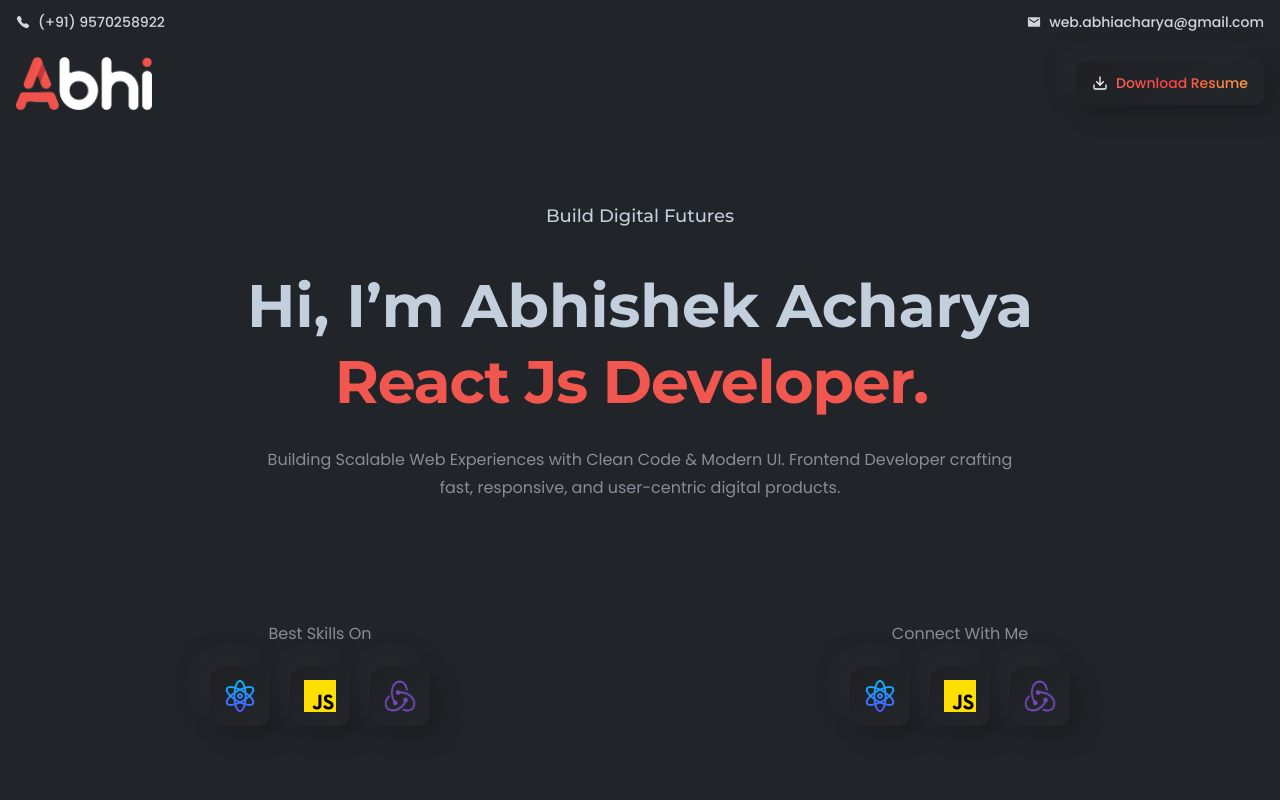
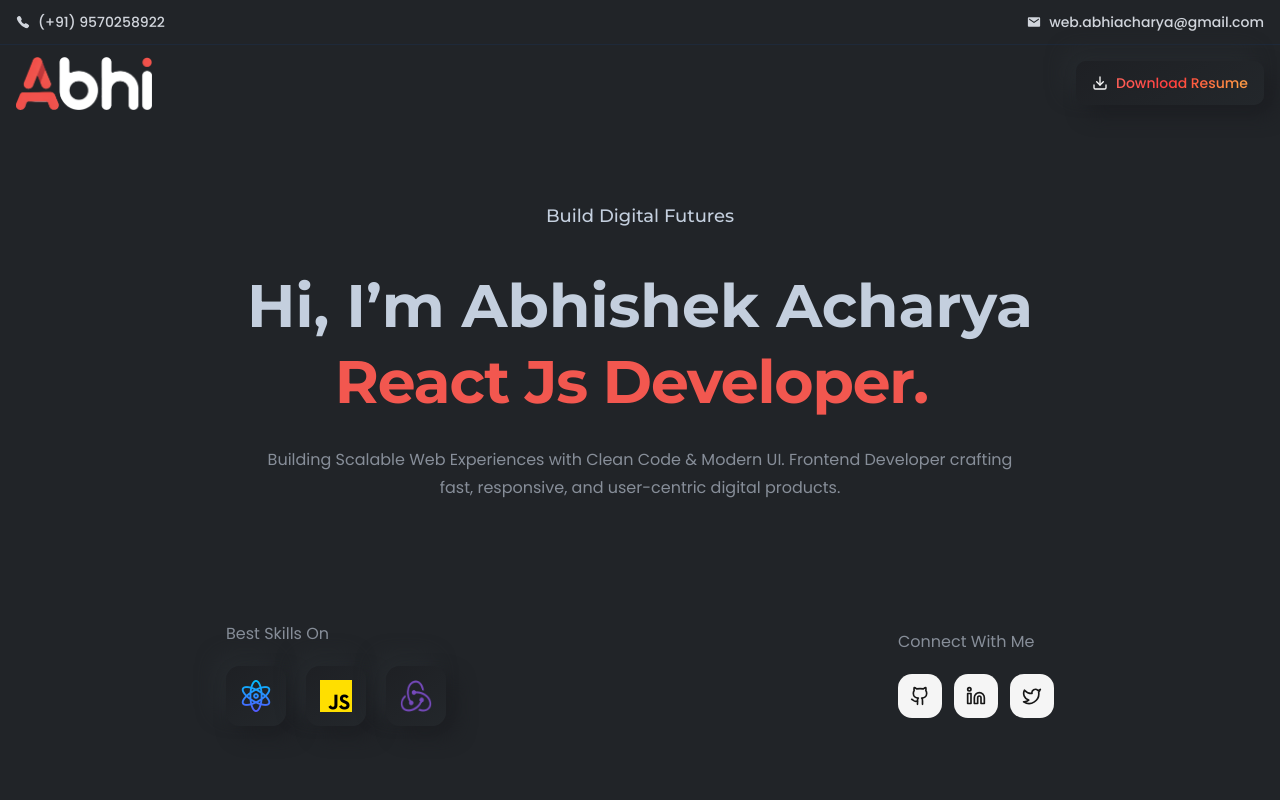
Before and after one commit to web-abhishek/Abhishek-Portfolio, a React (Vite) app: page / in a window 1280 px wide. Shown: the top 800 px of the page. Built offline with nearby package versions, Linux system fonts and the light colour scheme.

Commit message:
Build for production(create dist)

```diff
--- a/src/components/BannerSection.jsx
+++ b/src/components/BannerSection.jsx
@@ -2,10 +2,18 @@ import React from "react";
 import reactjs from "../assets/reactjs.png";
 import js from "../assets/js.png";
 import redux from "../assets/redux.png";
-// import { TypingAnimation } from "@/registry/magicui/typing-animation"
 import { TypingAnimation } from "./ui/typing-animation";
+import SocialLink from './SocialLink';
+import { MapPin, Mail, Phone, Github, Linkedin, Twitter } from 'lucide-react';
 
 const Banner = () => {
+
+  const socialLinks = [
+        { href: 'https://github.com/web-abhishek', icon: Github, label: 'GitHub' },
+        { href: 'https://www.linkedin.com/in/web-abhiacharya/', icon: Linkedin, label: 'LinkedIn' },
+        { href: 'https://twitter.com/johndoe', icon: Twitter, label: 'Twitter' }
+  ];
+
   return (
     <div className="">
 
@@ -21,7 +29,7 @@ const Banner = () => {
         </p>
       </div>
       <div className="flex items-center justify-around">
-        <div className="flex flex-col items-center mt-10">
+        <div className="flex flex-col items-start mt-10">
           <p className="capitalize font-secondary color-secondary">best skills on</p>
           <div className="flex gap-5 items-center mt-5">
             <div className="w-15 h-15 cursor-pointer flex justify-center items-center rounded-xl bg-[linear-gradient(145deg,#1e2024,#23272b)] hover:bg-[linear-gradient(to_right_bottom,#212428,#16181c)] transition-all duration-300 shadow-[10px_10px_19px_#1c1e22,-10px_-10px_19px_#262a2e]">
@@ -35,18 +43,12 @@ const Banner = () => {
             </div>
           </div>
         </div>
-        <div className="flex flex-col items-center mt-10">
+        <div className="flex flex-col items-start mt-10">
           <p className="capitalize font-secondary color-secondary">connect with me</p>
-          <div className="flex gap-5 items-center mt-5">
-            <div className="w-15 h-15 cursor-pointer flex justify-center items-center rounded-xl bg-[linear-gradient(145deg,#1e2024,#23272b)] hover:bg-[linear-gradient(to_right_bottom,#212428,#16181c)] transition-all duration-300 shadow-[10px_10px_19px_#1c1e22,-10px_-10px_19px_#262a2e]">
-              <img src={reactjs} className="w-8 h-8" />
-            </div>
-            <div className="w-15 h-15 cursor-pointer flex justify-center items-center rounded-xl bg-[linear-gradient(145deg,#1e2024,#23272b)] hover:bg-[linear-gradient(to_right_bottom,#212428,#16181c)] transition-all duration-300 shadow-[10px_10px_19px_#1c1e22,-10px_-10px_19px_#262a2e]">
-              <img src={js} className="w-8 h-8" />
-            </div>
-            <div className="w-15 h-15 cursor-pointer flex justify-center items-center rounded-xl bg-[linear-gradient(145deg,#1e2024,#23272b)] hover:bg-[linear-gradient(to_right_bottom,#212428,#16181c)] transition-all duration-300 shadow-[10px_10px_19px_#1c1e22,-10px_-10px_19px_#262a2e]">
-              <img src={redux} className="w-8 h-8" />
-            </div>
+          <div className="flex justify-center gap-3 mt-5">
+              {socialLinks.map((social) => (
+                  <SocialLink key={social.label} {...social} />
+              ))}
           </div>
         </div>
       </div>
--- a/src/components/Contacts.jsx
+++ b/src/components/Contacts.jsx
@@ -18,7 +18,6 @@ const Contact = () => {
 
     return (
         <>
-            {/* Hero Section */}
             <section className="py-16 md:py-24">
                 <div className="container-custom text-center">
                     <h1 className="text-4xl md:text-5xl font-bold font-display text-gray-300 mb-4 animate-fade-in">
--- a/src/components/SocialLink.jsx
+++ b/src/components/SocialLink.jsx
@@ -13,7 +13,7 @@ const SocialLink = ({ href, icon: Icon, label, variant = 'default' }) => {
       href={href}
       target="_blank"
       rel="noopener noreferrer"
-      className={`p-3 rounded-full transition-all duration-300 ${variants[variant]} focus-ring`}
+      className={`p-3 rounded-xl transition-all duration-300 ${variants[variant]} focus-ring`}
       aria-label={label}
     >
       <Icon className="w-5 h-5" />
--- a/src/utils/projectsSlice.jsx
+++ b/src/utils/projectsSlice.jsx
@@ -1,14 +1,21 @@
 import { createSlice } from '@reduxjs/toolkit';
+import netflixAI from "../assets/NetflixAI-ReactRedux.png";
+import dripCartel from "../assets/DripCartel-ReactContext.png";
+import urbanRootsJS from "../assets/UrbanRoots-Js.png";
+import digitalWorxJS from "../assets/Digitalworx-Js.png";
+import urbanRootsFigma from "../assets/UrbanRoots-Figma.png";
+import digitalWorxFigma from "../assets/DigitalWorx-Figma.png";
 
-// Sample portfolio projects data
+
 const initialProjects = [
   {
     id: 1,
     title: "NetflixAI-onlineShows",
-    description: "Built a Netflix-inspired streaming platform using React, Redux, and Tailwind CSS with OpenAI-powered smart search functionality.",
+    description:
+      "Built a Netflix-inspired streaming platform using React, Redux, and Tailwind CSS with OpenAI-powered smart search functionality.",
     technologies: ["React", "Redux", "Tailwind CSS", "Open API", "Firebase"],
     category: "React Js",
-    thumbnail: "../src/assets/NetflixAI-ReactRedux.png",
+    thumbnail: netflixAI,
     liveUrl: "https://netflixgpt-onlineshows.web.app/",
     githubUrl: "https://github.com/web-abhishek/NetflixAI",
     featured: true,
@@ -16,10 +23,11 @@ const initialProjects = [
   {
     id: 2,
     title: "DripCartel-E-commerce",
-    description: "Created a scalable e-commerce application with React.js and Context API, implementing dynamic product pages, cart functionality, and order management with Tailwind CSS styling.",
+    description:
+      "Created a scalable e-commerce application with React.js and Context API, implementing dynamic product pages, cart functionality, and order management with Tailwind CSS styling.",
     technologies: ["React", "Context API", "Tailwind CSS"],
     category: "React Js",
-    thumbnail: "../src/assets/DripCartel-ReactContext.png",
+    thumbnail: dripCartel,
     liveUrl: "https://dripcartel-app.netlify.app/",
     githubUrl: "https://github.com/web-abhishek/DripCartel-E-commerce",
     featured: true,
@@ -27,10 +35,11 @@ const initialProjects = [
   {
     id: 3,
     title: "UrbanRoots Plant Selling",
-    description: "Built a responsive plant-based e-commerce platform featuring product listings, shopping cart functionality, and interactive UI using HTML, CSS, Bootstrap 5, and JavaScript.",
+    description:
+      "Built a responsive plant-based e-commerce platform featuring product listings, shopping cart functionality, and interactive UI using HTML, CSS, Bootstrap 5, and JavaScript.",
     technologies: ["HTML", "Bootstrap 5", "JavaScript", "CSS3"],
     category: "JavaScript",
-    thumbnail: "../src/assets/UrbanRoots-Js.png",
+    thumbnail: urbanRootsJS,
     liveUrl: "https://urbanroots-js.netlify.app/",
     githubUrl: "https://github.com/web-abhishek/UrbanRoots",
     featured: true,
@@ -38,10 +47,11 @@ const initialProjects = [
   {
     id: 4,
     title: "DigitalWorx-Agency Website",
-    description: "Built a dynamic digital marketing agency website featuring service sections, contact forms, and interactive components using HTML, CSS, Bootstrap 5, and JavaScript.",
+    description:
+      "Built a dynamic digital marketing agency website featuring service sections, contact forms, and interactive components using HTML, CSS, Bootstrap 5, and JavaScript.",
     technologies: ["HTML", "Bootstrap 5", "JavaScript", "CSS3"],
     category: "JavaScript",
-    thumbnail: "../src/assets/Digitalworx-Js.png",
+    thumbnail: digitalWorxJS,
     liveUrl: "https://digitalworx-js.netlify.app/",
     githubUrl: "https://github.com/web-abhishek/Digitalworx_js",
     featured: true,
@@ -49,23 +59,27 @@ const initialProjects = [
   {
     id: 5,
     title: "UrbanRoots-UI/UX Design",
-    description: "Created a plant-based e-commerce UI/UX design in Figma, including core user journeys, high-fidelity screens, and clickable prototypes.",
+    description:
+      "Created a plant-based e-commerce UI/UX design in Figma, including core user journeys, high-fidelity screens, and clickable prototypes.",
     technologies: ["Figma", "Photoshop"],
     category: "Figma",
-    thumbnail: "../src/assets/UrbanRoots-Figma.png",
-    liveUrl: "https://www.figma.com/proto/xTmKXSjSfEqpyJxG17aewa/urbanroots?node-id=2-2&t=sj449ZKq3ki0xRPr-1",
+    thumbnail: urbanRootsFigma,
+    liveUrl:
+      "https://www.figma.com/proto/xTmKXSjSfEqpyJxG17aewa/urbanroots?node-id=2-2&t=sj449ZKq3ki0xRPr-1",
     featured: false,
   },
   {
     id: 6,
     title: "DigitalWorx-UI/UX Design",
-    description: "Created a digital marketing agency UI/UX design in Figma, including core user journeys, high-fidelity screens, and clickable prototypes.",
+    description:
+      "Created a digital marketing agency UI/UX design in Figma, including core user journeys, high-fidelity screens, and clickable prototypes.",
     technologies: ["Figma", "Photoshop"],
     category: "Figma",
-    thumbnail: "../src/assets/DigitalWorx-Figma.png",
-    liveUrl: "https://www.figma.com/proto/H7GYxiobjGTbNfMy2jjL7g/DigitalWorx?node-id=8-18&t=nGdRtUDVP03BQMTO-1&starting-point-node-id=313%3A959",
+    thumbnail: digitalWorxFigma,
+    liveUrl:
+      "https://www.figma.com/proto/H7GYxiobjGTbNfMy2jjL7g/DigitalWorx?node-id=8-18&t=nGdRtUDVP03BQMTO-1&starting-point-node-id=313%3A959",
     featured: false,
-  }
+  },
 ];
 
 // Get unique technologies from all projects
```
Also changed, not shown: 22 other files (tests, documents, lock files or other folders).
